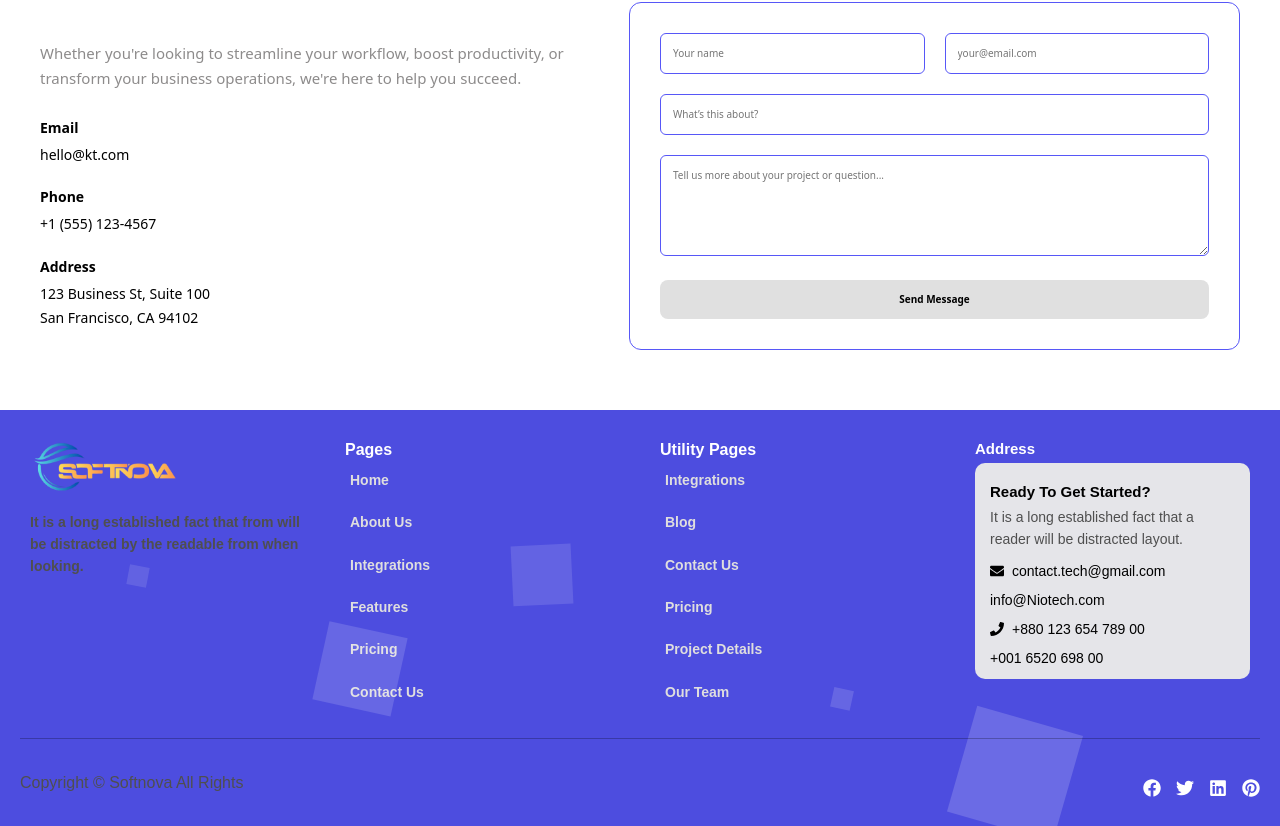
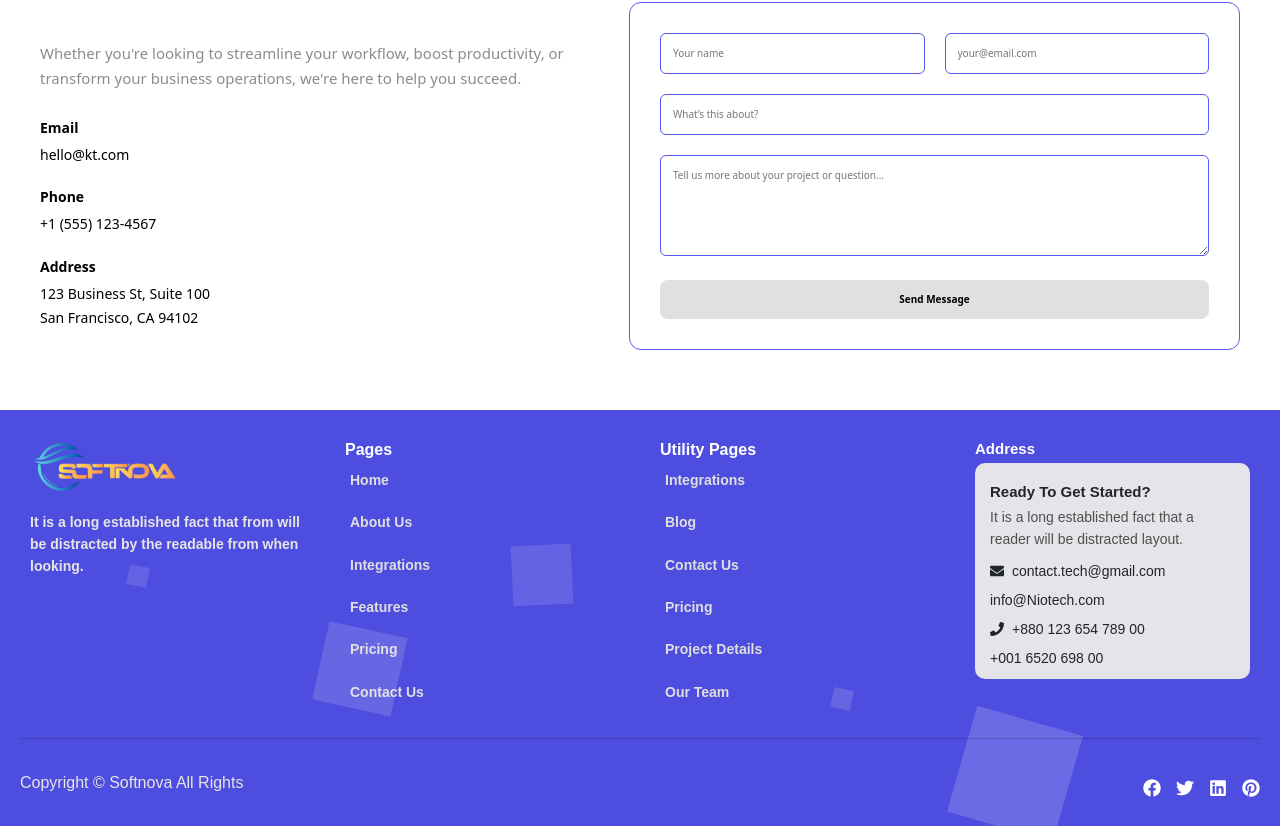
Before and after one commit to softnova-technology1/SAAS, a React (Vite) app in the folder saas/: page /Hero in a window 1280 px wide. Shown: the part 4839-5665 px from the top of the page. Built offline with nearby package versions, Linux system fonts and the light colour scheme.

Commit message:
homepagejesi

```diff
--- a/saas/src/Components/Footer.jsx
+++ b/saas/src/Components/Footer.jsx
@@ -39,7 +39,7 @@ const Footer = () => {
                   className={styles.logoImage}
                 />
               </h2>
-              <p>
+              <p className={styles.para}>
                 It is a long established fact that from will be distracted by
                 the readable from when looking.
               </p>
@@ -94,7 +94,7 @@ const Footer = () => {
           {/* Bottom Row */}
           <div className={styles.footerBottom}>
             <div>
-              <p>Copyright © Softnova All Rights</p>
+              <p className={styles.para}>Copyright © Softnova All Rights</p>
             </div>
             <div className={styles.socialIcons}>
               <FaFacebook />
--- a/saas/src/Styles/Footer.module.css
+++ b/saas/src/Styles/Footer.module.css
@@ -1,6 +1,6 @@
 .footerContainer {
   /* background: #f7f7f7; */
-  color: #000;
+  /* color: #000; */
   padding: 20px;
   font-family: 'Arial', sans-serif;
 }
@@ -24,7 +24,9 @@
   flex: 1;
   min-width: 220px;
 }
-
+.para{
+  color: rgb(231, 228, 228);
+}
 .footerLeft h2 span {
   background-color: #5d3eff;
   color: white;
```
